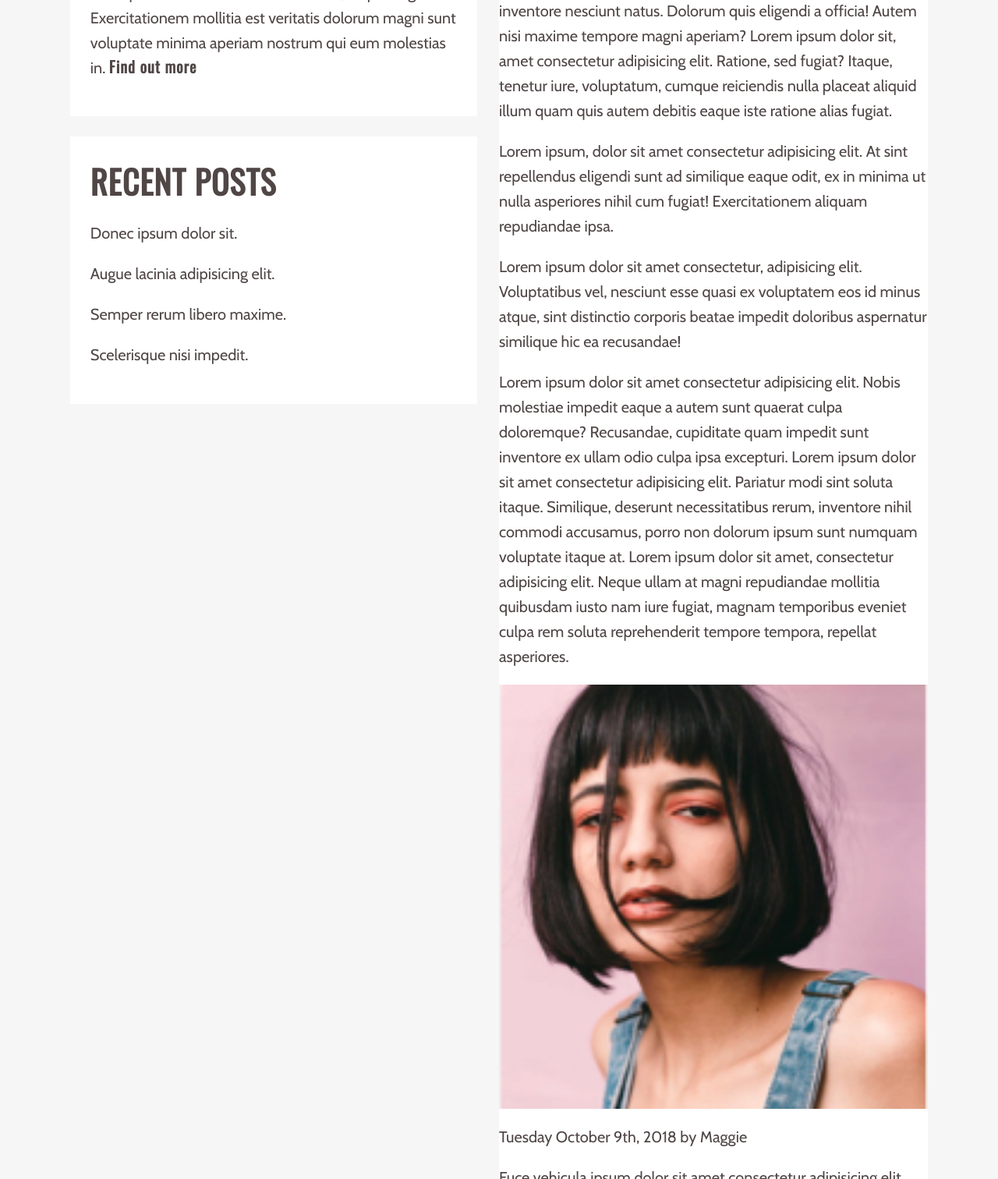
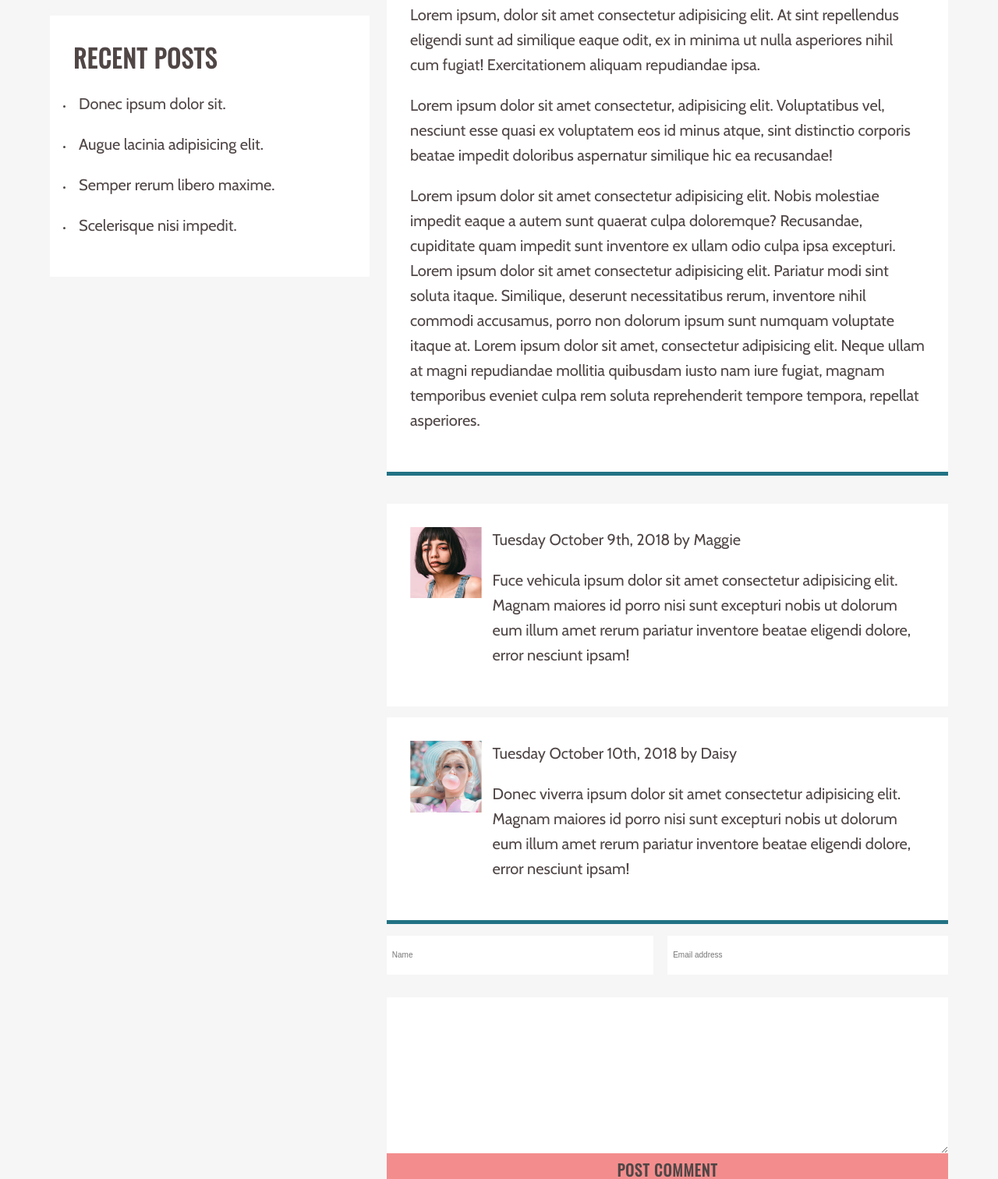
Before and after one commit to Ania-M-Pienio/Harper, a plain HTML site: page blog.html in a window 1280 px wide. Shown: the part 1288-2800 px from the top of the page at 78% size. Drawn offline with nearby package versions, Linux system fonts and the light colour scheme.

Commit message:
blog styles

```diff
--- a/blog.html
+++ b/blog.html
@@ -56,7 +56,7 @@
                 <img src="assets/blog-image-2.jpg" alt="About Harper" />
               </div>
               <div class="about-content">
-                <h2>ABOUT HARPER</h2>
+                <h3>ABOUT HARPER</h3>
                 <p>
                   Nam ipsum dolor sit amet consectetur, adipisicing elit.
                   Exercitationem mollitia est veritatis dolorum magni
@@ -67,8 +67,8 @@
             </div>
 
             <!-- recent posts -->
-            <div class="feature-posts block">
-              <h2>RECENT POSTS</h2>
+            <div class="feature-recent block">
+              <h3>RECENT POSTS</h3>
               <ul>
                 <li><p>Donec ipsum dolor sit.</p></li>
                 <li><p>Augue lacinia adipisicing elit.</p></li>
@@ -84,7 +84,7 @@
           <div class="wrapper">
             <!-- travel destinations -->
             <section class="post-content block">
-              <h2>MY FAVOURITE TRAVEL DESTINATION</h2>
+              <h3>MY FAVOURITE TRAVEL DESTINATION</h3>
               <p>Monday October 8th, 2018 by Harper</p>
               <p>
                 Lorem ipsum, dolor sit amet consectetur adipisicing elit. Eum
@@ -183,7 +183,7 @@
             <!-- comment form -->
             <section class="post-form">
               <form>
-                <div class="form-commentor">
+                <div class="form-names">
                   <div class="name">
                     <label for="name"></label>
                     <input
@@ -196,18 +196,18 @@
                   </div>
 
                   <div class="email">
-                    <label for=""></label>
+                    <label for="email"></label>
                     <input
-                      type="text"
-                      id="name"
-                      name="name"
+                      type="email"
+                      id="email"
+                      name="email"
                       placeholder="Email address"
                       class="block"
                     />
                   </div>
                 </div>
 
-                <div class="form-comments">
+                <div class="form-comment">
                   <label for="comment"></label>
                   <textarea
                     name="comment"
@@ -216,6 +216,9 @@
                     rows="10"
                     class="block"
                   ></textarea>
+                </div>
+                <div class="form-button">
+                  <button type="submit">POST COMMENT</button>
                 </div>
               </form>
             </section>
--- a/styles/scss/_mixins.scss
+++ b/styles/scss/_mixins.scss
@@ -1,11 +1,12 @@
 // styles
-@mixin oswald(
+@mixin fonts(
+  $font-family,
   $font-size,
   $font-weight: normal,
   $letter-spacing: normal,
   $line-height: normal
 ) {
-  font-family: "Oswald", sans-serif;
+  font-family: $font-family, sans serif;
   color: $font-text;
   font-size: $font-size;
   font-weight: $font-weight;
--- a/styles/scss/_variables.scss
+++ b/styles/scss/_variables.scss
@@ -7,5 +7,6 @@ $tint: #F6F6F6; // White shade
 $font-text: #504646; // Black
 
 //padding
-$wrapper: 0 7%;
+$wrapper: 0 5%;
+$blog: 30px;
 $button: 5px 20px;
--- a/styles/scss/domains/pages/_blog.scss
+++ b/styles/scss/domains/pages/_blog.scss
@@ -36,29 +36,38 @@
   padding-top: 90px;
   padding-bottom: 90px;
   display: flex;
-//   justify-content: space-between;
 }
 
+.blog-main .blog-feature {
+  flex: 1.2;
+}
+
+.blog-main .blog-post {
+  flex: 2;
+}
 
 //left
 .blog-main .blog-feature .wrapper {
   padding: 0 5% 0 0;
   display: flex;
   flex-direction: column;
+  .feature-recent {
+    padding: $blog;
+    ul li {
+      list-style-type: disc;
+      p {
+        padding-left: 2%;
+      }
+    }
+  }
   .feature-about {
     display: flex;
     flex-direction: column;
-      padding: 5%;
+    padding: $blog;
     margin-bottom: 5%;
-      .about-photo {
-
-      }
     .about-content {
       padding-top: 5%;
     }
-   }
-   .feature-posts {
-      padding: 5%;
   }
 }
 
@@ -67,32 +76,65 @@
   padding: 0;
   display: flex;
   flex-direction: column;
-
+  .post-content {
+    padding: $blog;
+    margin-bottom: 5%;
+    border-bottom: 5px solid $background-dark;
+  }
+  .post-comments {
+    ul li {
+      padding: $blog;
+      margin-bottom: 2%;
+      display: flex;
+    }
+    ul li:nth-of-type(2) {
+      border-bottom: 5px solid $background-dark;
+    }
+  }
 }
 
+.blog-post .post-comments ul li {
+  .comments-photo {
+    flex: 1;
+  }
+  .comments-content {
+    flex: 6;
+    padding-left: 2%;
+    p {
+      margin-top: 0;
+    }
+  }
+}
 
-// left
-// .blog-main .wrapper .blog-feature {
-//   flex: 1;
-//   .wrapper {
-//     padding: 0;
-//     .feature-about {
-//     }
-//     .feature-posts {
-//     }
-//   }
-// }
-
-// right
-// main .blog-main .blog-post {
-//   flex: 2;
-//   .wrapper {
-//     padding: 0;
-//     .post-content {
-//     }
-//     .post-comments {
-//     }
-//     .post-form {
-//     }
-//   }
-// }
+.blog-post .post-form {
+  .form-names {
+    display: flex;
+    margin-bottom: 4%;
+    height: 50px;
+    .name,
+    .email {
+      width: 50%;
+      input {
+        width: 100%;
+        height: 100%;
+      }
+    }
+    .name {
+       padding-right: 2.5%;
+    }
+  }
+  .form-comment {
+     width: 100%;
+     height: 200px;
+     textarea {
+        width: 100%;
+        height: 100%;
+     }
+  }
+  .form-button {
+     width: 100%;
+     button {
+        width: 100%;
+     }
+  }
+}
--- a/styles/scss/styles.scss
+++ b/styles/scss/styles.scss
@@ -47,6 +47,14 @@ p {
   line-height: 32px;
   color: $font-text;
 }
+// al inputs etc
+
+input,
+textarea {
+  text-decoration: none;
+  border: none;
+  padding: 1% 2%;
+}
 
 // all buttons
 button {
@@ -55,7 +63,7 @@ button {
   background-color: $accent;
   padding: $button;
   display: block;
-  @include oswald(20px, bold, 1px, 32px);
+  @include fonts('Oswald', sans-serif, 20px, bold, 1px, 32px);
 }
 
 // all unordered lists
@@ -74,7 +82,7 @@ li {
 
 a {
   text-decoration: none;
-  @include oswald(20px, bold, 1px, 29px);
+  @include fonts('Oswald', 20px, bold, 1px, 29px);
 }
 
 i {
@@ -84,19 +92,19 @@ i {
 }
 
 h1 {
-  @include oswald(80px, bold, 1px, 92px);
+  @include fonts('Oswald', 80px, bold, 1px, 92px);
   padding: 0;
   margin: 0;
 }
 
 h2 {
-  @include oswald(42px, bold, 1px, normal);
+  @include fonts('Oswald', 42px, bold, 1px, normal);
   padding: 0;
   margin: 0;
 }
 
 h3 {
-   @include oswald(32px, bold, 1px, normal);
+   @include fonts('Oswald', 32px, bold, 1px, normal);
    padding: 0;
    margin: 0;
 }
```
Also changed, not shown: styles/styles.css. Lines whose indentation alone changed are shown as unchanged.
